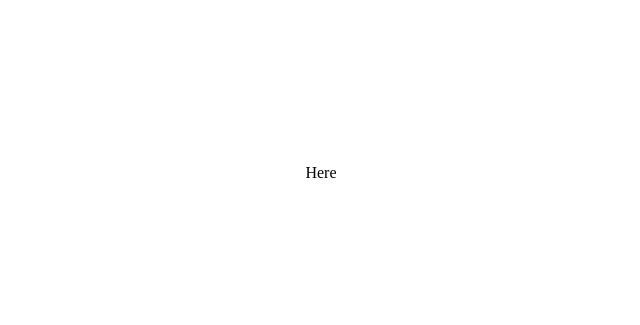
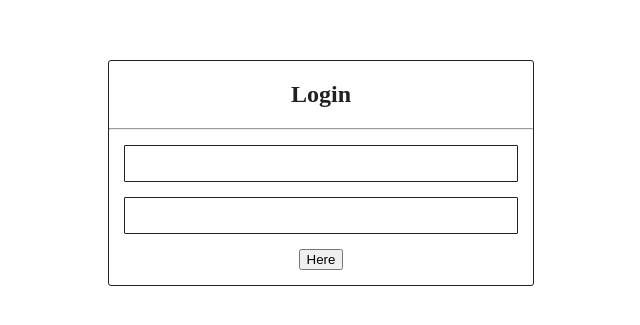
Before and after one commit to panvakalo/vue-start, a Vue app: page /login in a window 1280 px wide. Shown: the part 227-552 px from the top of the page, without its empty margins (319-959 px from the left). Built offline with nearby package versions, Linux system fonts and the light colour scheme.

Commit message:
- added basic colors - added basic input styling - added basic login view

```diff
--- a/src/assets/styles/config.scss
+++ b/src/assets/styles/config.scss
@@ -1,3 +1,5 @@
-@import 'partials/layout.scss';
 @import 'partials/typography.scss';
 @import 'partials/utils.scss';
+@import 'partials/design.scss';
+@import 'partials/colors.scss';
+@import 'partials/layout.scss';
--- /dev/null
+++ b/src/assets/styles/partials/colors.scss
@@ -0,0 +1,2 @@
+$black: #212121;
+$white: #fff;
--- /dev/null
+++ b/src/assets/styles/partials/design.scss
@@ -0,0 +1,37 @@
+@import 'colors';
+
+// borders
+.border {
+  &__black {
+    border: 1px solid $black;
+  }
+
+  &-radius {
+    &__small {
+      border-radius: 3px;
+    }
+
+    &__medium {
+      border-radius: 5px;
+    }
+  }
+}
+
+// text
+.text {
+  &-color {
+    &__black {
+      color: $black;
+    }
+  }
+}
+
+// form inputs
+input[type='text'], input[type='password'] {
+  background-color: transparent !important;
+  border: 1px solid $black;
+  border-radius: 1px;
+  margin-bottom: 15px;
+  box-sizing: border-box;
+  padding: 10px;
+}
--- a/src/assets/styles/partials/layout.scss
+++ b/src/assets/styles/partials/layout.scss
@@ -32,10 +32,14 @@ $directions: (
     @each $direction-key, $direction in $directions {
       $css-property: if($direction == '', $property, #{$property}-#{$direction});
       .#{$property-key}#{$direction-key}-#{$size-key} {
-        #{$css-property}: #{$size}px;
+        #{$css-property}: #{$size}px !important;
       }
     }
   }
+}
+
+.m-auto {
+  margin: auto;
 }
 
 // create align rule-sets
@@ -46,3 +50,35 @@ $align-directions: left, right, center, justify, inherit;
     text-align: #{$current-direction};
   }
 }
+
+// create responsive widths
+$media-sizes: (
+        xs: 0,
+        s: 600,
+        m: 768,
+        l: 1200
+);
+$media-columns: (
+        1: 8.33,
+        2: 16.66,
+        3: 25,
+        4: 33.33,
+        5: 41.66,
+        6: 50,
+        7: 58.33,
+        8: 66.64,
+        9: 74.97,
+        10: 83.33,
+        11: 91.63,
+        12: 100
+);
+
+@each $media-key, $media-width in $media-sizes {
+  @each $column-key, $column-size in $media-columns {
+    @media (min-width: #{$media-width}px) {
+      .#{$media-key}#{$column-key} {
+        width: #{1% * $column-size};
+      }
+    }
+  }
+}
--- a/src/assets/styles/partials/typography.scss
+++ b/src/assets/styles/partials/typography.scss
@@ -0,0 +1,3 @@
+.bold {
+  font-weight: bold;
+}
--- a/src/views/Login.vue
+++ b/src/views/Login.vue
@@ -1,7 +1,17 @@
 <template>
   <div class="full__width full__height vertical-middle">
-    <div class="vertical-middle__inner text-align__center">
-      Here
+    <div class="vertical-middle__inner text-align__center pa-s">
+      <div class="m-auto l4 m6 s10 xs12 border__black border-radius__small text-color__black">
+        <h2>Login</h2>
+        <hr class="mb-none">
+        <div class="pa-l">
+          <form>
+            <input type="text" name="username" class="xs12 text-color__black">
+            <input type="password" name="password" class="xs12 text-color__black">
+            <button type="submit">Here</button>
+          </form>
+        </div>
+      </div>
     </div>
   </div>
 </template>
```
